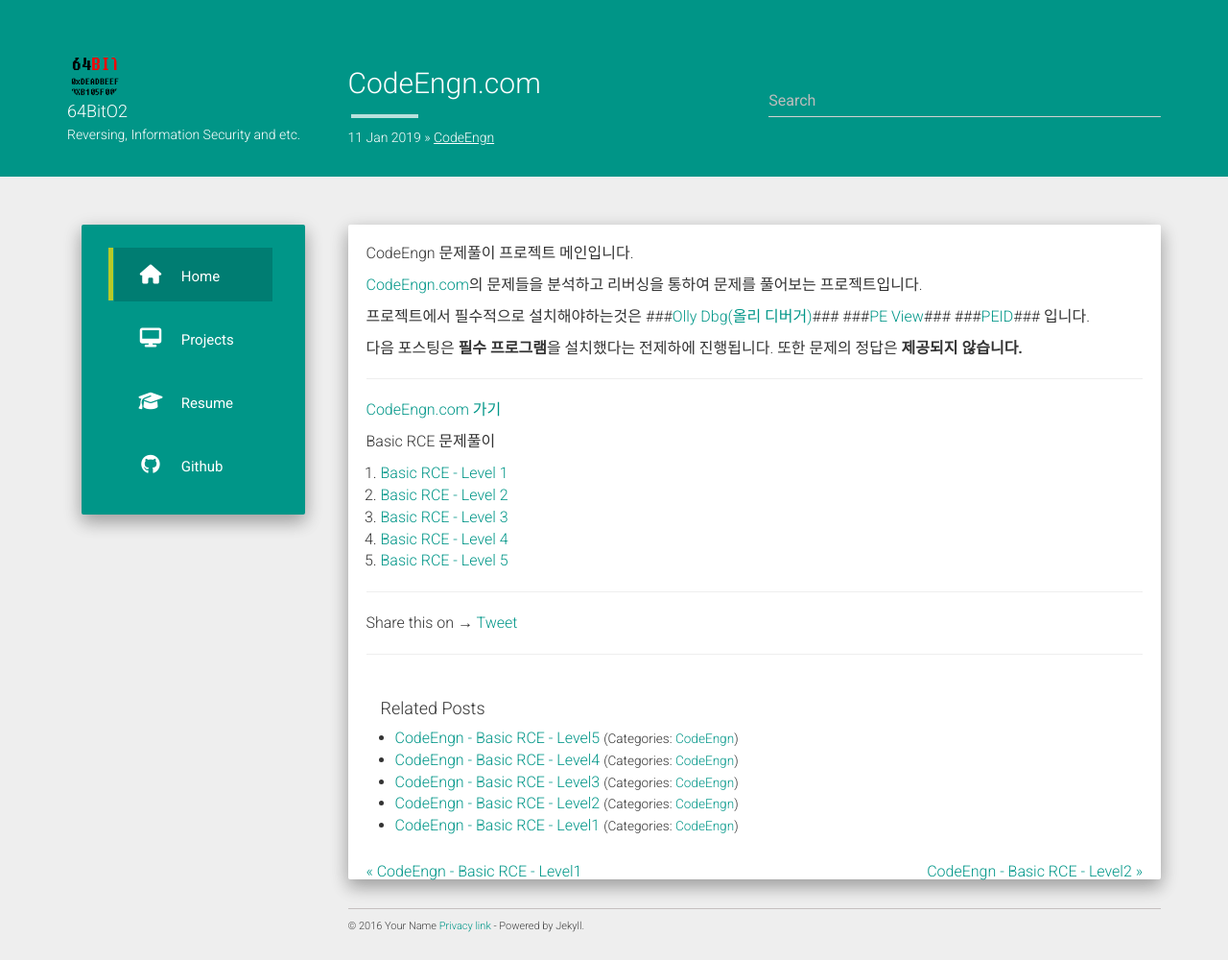
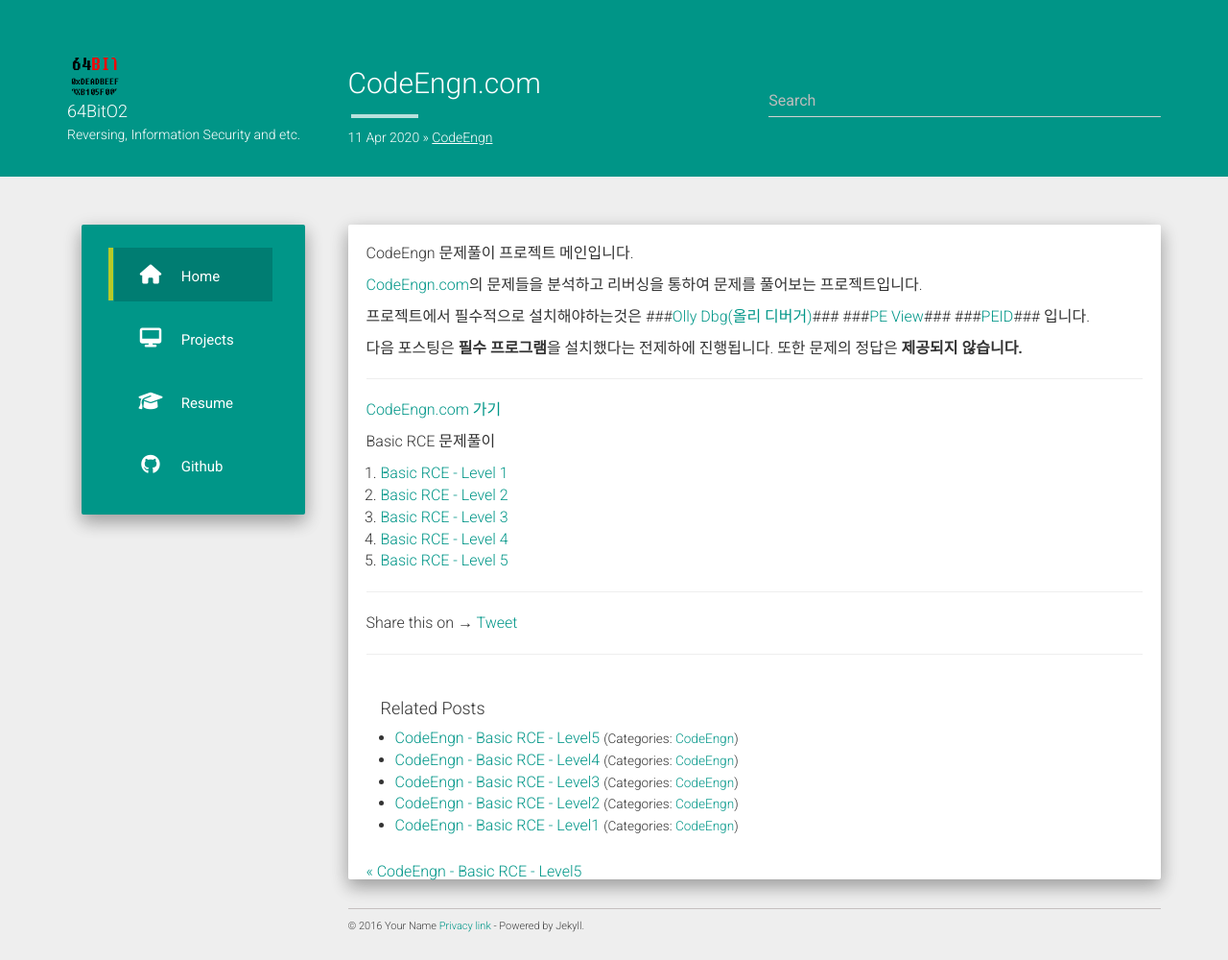
Before and after one commit to 64BitO2/64bito2.github.io, a Jekyll site: the page built from _posts/Codeengn.com/2019-01-11-Main.md, in a window 1280 px wide. Shown: the whole page at 96% size. Built offline with Jekyll 4.4.1, drawn with Linux system fonts in a browser that asks for light colours; nearby versions of some CDN libraries; comment, search, counter and statistics services are not loaded.

Commit message:
Update 2019-01-11-Main.md

```diff
--- a/_posts/Codeengn.com/2019-01-11-Main.md
+++ b/_posts/Codeengn.com/2019-01-11-Main.md
@@ -1,7 +1,7 @@
 ---
 layout: post
 title: CodeEngn.com
-date: 2019-01-11 20:21
+date: 2020-04-11 20:21
 categories: CodeEngn
 ---
 
```
